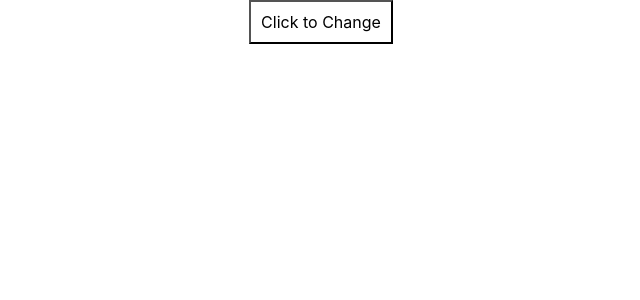
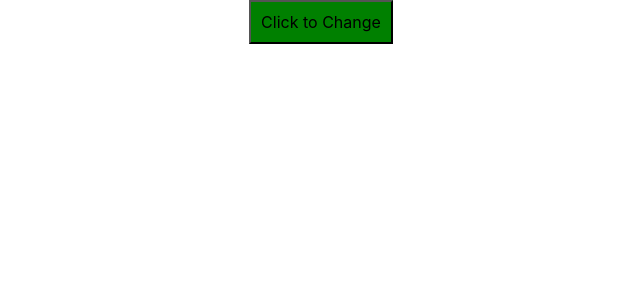
Before and after one commit to sanjeev2106/my-app, a React (Create React App) app: page / in a window 1280 px wide. Shown: the top 300 px of the page, without its empty margins (319-959 px from the left). Built offline with nearby package versions, Linux system fonts and the light colour scheme.

Commit message:
setting styles dynamically

```diff
--- a/src/App.js
+++ b/src/App.js
@@ -18,16 +18,6 @@ class App extends Component{
       console.log(!doesShow);
       this.setState({ showPerson: !doesShow });
   }
-
-  // personHandler = (newName) => {
-  //   this.setState({
-  //     persons: [
-  //       { name:newName, age:28 },
-  //       { name:"John", age:27 },
-  //       { name:"Manu", age:30 }
-  //     ]
-  //   })
-  // }
 
   deletePersonHandler = (index) => {
       //const persons = this.state.persons;   // Here not creating a new persons array, just refering the same
@@ -60,7 +50,7 @@ class App extends Component{
   render(){
 // inline styling
     const myStyle = {
-      backgroundColor: 'white',
+      backgroundColor: 'green',
       font: 'inherit',
       border: '1px solid blur',
       padding: '10px',
@@ -83,6 +73,7 @@ class App extends Component{
             })}
         </div>
       )
+      myStyle.backgroundColor= 'red';
     }
     return (
       <div className="App">
```
